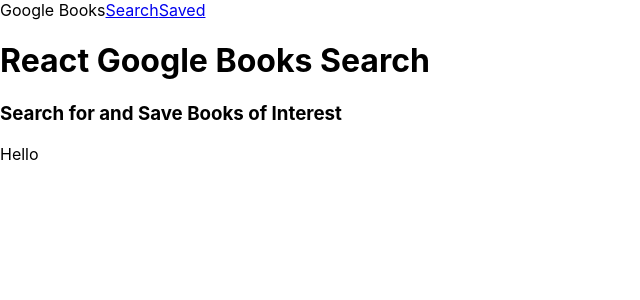
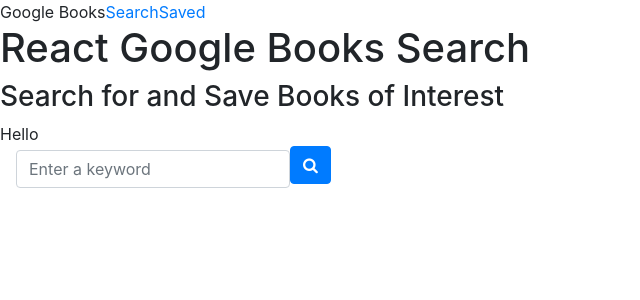
Before and after one commit to nikolaybutnik/google-books-search, a React (Create React App) app in the folder client/: page /search in a window 1280 px wide. Shown: the top 300 px of the page, without its empty margins (0-640 px from the left). Built offline with nearby package versions, Linux system fonts and the light colour scheme.

Commit message:
Build infrastructure for handling API calls to google books.

```diff
--- a/client/public/index.html
+++ b/client/public/index.html
@@ -24,7 +24,17 @@
       work correctly both with client-side routing and a non-root public URL.
       Learn how to configure a non-root public URL by running `npm run build`.
     -->
-    <title>React App</title>
+    <link
+      href="https://maxcdn.bootstrapcdn.com/font-awesome/4.7.0/css/font-awesome.min.css"
+      rel="stylesheet"
+    />
+    <link
+      rel="stylesheet"
+      href="https://maxcdn.bootstrapcdn.com/bootstrap/4.5.0/css/bootstrap.min.css"
+      integrity="sha384-9aIt2nRpC12Uk9gS9baDl411NQApFmC26EwAOH8WgZl5MYYxFfc+NcPb1dKGj7Sk"
+      crossorigin="anonymous"
+    />
+    <title>Google Books Search</title>
   </head>
   <body>
     <noscript>You need to enable JavaScript to run this app.</noscript>
--- a/client/src/App.js
+++ b/client/src/App.js
@@ -1,3 +1,4 @@
+import React, { useState, useEffect } from 'react'
 import { BrowserRouter as Router, Route } from 'react-router-dom'
 import Nav from './components/Nav'
 import Header from './components/Header'
@@ -6,11 +7,41 @@
 import './App.css'
 
 function App() {
+  const [search, setSearch] = useState('')
+  const [results, setResults] = useState([])
+
+  const key = 'key=AIzaSyD7eisjTcsGCJJVejECr8iKoYCzrmdtK34'
+  const bookSearch = () => {
+    fetch(`https://www.googleapis.com/books/v1/volumes?q=${search}&${key}`)
+      .then((res) => res.json(res))
+      .then((data) => setResults(data.items))
+  }
+
+  useEffect(() => {
+    console.log(results)
+  }, [results])
+
+  const handleSearch = (event) => {
+    event.preventDefault()
+    bookSearch()
+  }
+
   return (
     <Router>
       <Nav />
       <Header />
-      <Route exact path="/search" component={Search} />
+      <Route
+        exact
+        path="/search"
+        render={(props) => (
+          <Search
+            results={results}
+            setSearch={setSearch}
+            handleSearch={handleSearch}
+            {...props}
+          />
+        )}
+      />
       <Route exact path="/saved" component={Saved} />
     </Router>
   )
--- a/client/src/components/Search.js
+++ b/client/src/components/Search.js
@@ -1,7 +1,15 @@
 import React from 'react'
+import SearchBar from './SearchBar'
+import SearchResults from './SearchResults'
 
-function Search() {
-  return <div>Hello</div>
+function Search({ results, setSearch, handleSearch }) {
+  return (
+    <div>
+      <div>Hello</div>
+      <SearchBar setSearch={setSearch} handleSearch={handleSearch} />
+      <SearchResults results={results} />
+    </div>
+  )
 }
 
 export default Search
--- /dev/null
+++ b/client/src/components/SearchBar.js
@@ -0,0 +1,22 @@
+import React from 'react'
+
+function SearchBar({ search, setSearch, handleSearch }) {
+  return (
+    <form className="form-inline" onSubmit={handleSearch}>
+      <div className="form-group mx-sm-3 mb-2">
+        <input
+          type="text"
+          className="form-control"
+          id="inputQuery"
+          placeholder="Enter a keyword"
+          onChange={(event) => setSearch(event.target.value)}
+        ></input>
+        <button type="submit" className="btn btn-primary mb-2">
+          <i className="fa fa-search"></i>
+        </button>
+      </div>
+    </form>
+  )
+}
+
+export default SearchBar
--- /dev/null
+++ b/client/src/components/SearchResults.js
@@ -0,0 +1,7 @@
+import React from 'react'
+
+function SearchResults({ results }) {
+  return <div></div>
+}
+
+export default SearchResults
```
Also changed, not shown: 1 other file (tests, documents, lock files or other folders).
